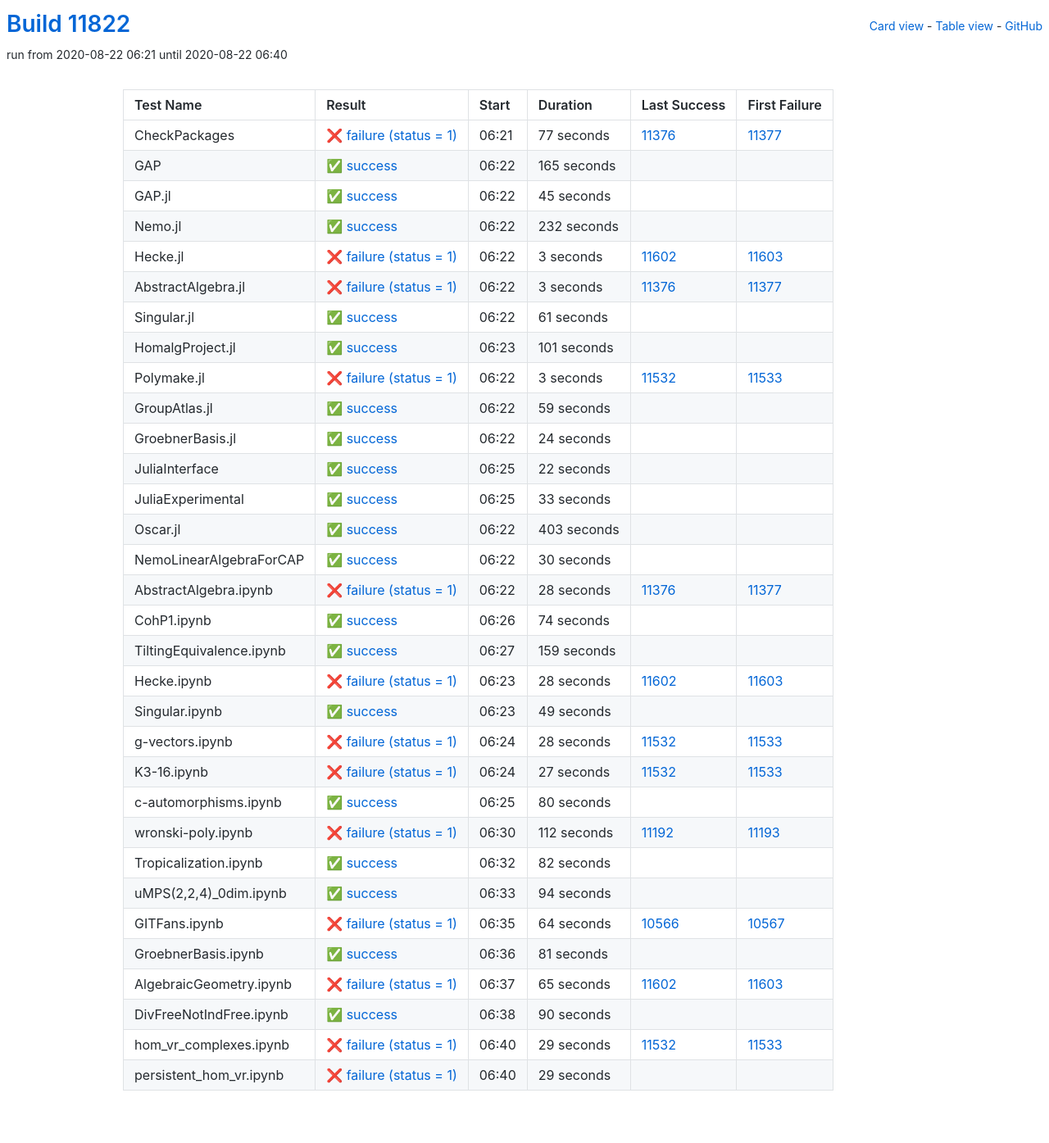
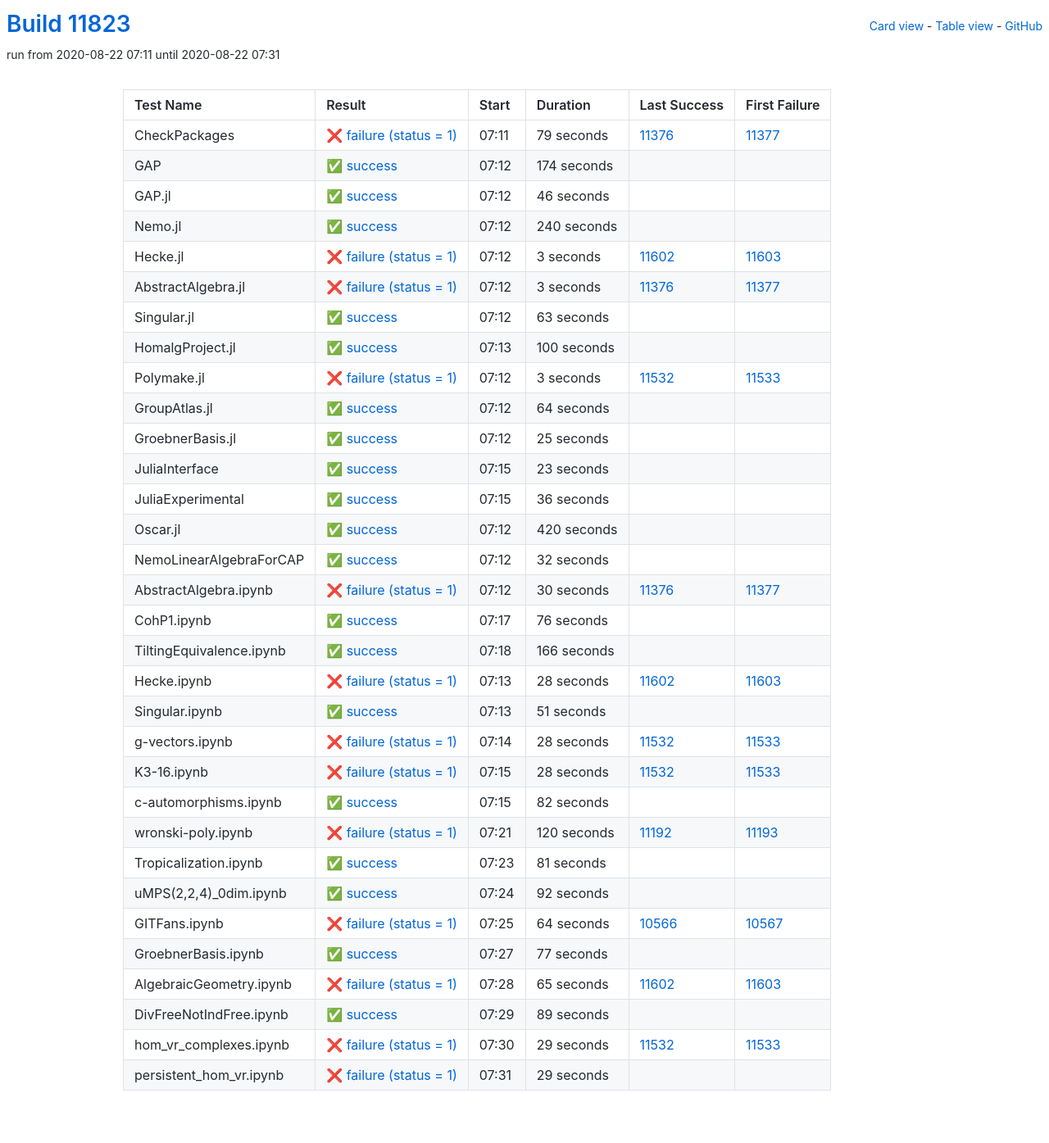
Before and after one commit to oscar-system/oscar-ci-status, a Jekyll site: the page built from table.html, in a window 1280 px wide. Shown: the whole page at 82% size. Built offline with Jekyll 4.4.1, drawn with Linux system fonts in a browser that asks for light colours.

Commit message:
Build #11823

```diff
--- a/_data/ci.yml
+++ b/_data/ci.yml
@@ -1,6 +1,6 @@
 ---
-build: 11822
-build_url: https://oscarci.mathematik.uni-kl.de/job/oscar/11822/
+build: 11823
+build_url: https://oscarci.mathematik.uni-kl.de/job/oscar/11823/
 job: oscar
 organization: oscar-system
 repo: oscar-ci-status
@@ -8,56 +8,56 @@
 tests:
 - name: CheckPackages
   id: checkpackages
-  log: https://oscarci.mathematik.uni-kl.de/job/oscar/11822/artifact/logs/build-11822/CheckPackages.log
-  start: 2020-08-22 06:21
+  log: https://oscarci.mathematik.uni-kl.de/job/oscar/11823/artifact/logs/build-11823/CheckPackages.log
+  start: 2020-08-22 07:11
   success: false
   exitcode: 1
   status: failure
-  duration: 77
+  duration: 79
   last_success: 11376
   last_success_url: https://oscarci.mathematik.uni-kl.de/job/oscar/11376/
   first_failure: 11377
   first_failure_url: https://oscarci.mathematik.uni-kl.de/job/oscar/11377/
 - name: GAP
   id: gap
-  log: https://oscarci.mathematik.uni-kl.de/job/oscar/11822/artifact/logs/build-11822/GAP.log
-  start: 2020-08-22 06:22
+  log: https://oscarci.mathematik.uni-kl.de/job/oscar/11823/artifact/logs/build-11823/GAP.log
+  start: 2020-08-22 07:12
   success: true
   exitcode: 0
   status: success
-  duration: 165
+  duration: 174
   last_success: false
   last_success_url:
   first_failure: false
   first_failure_url:
 - name: GAP.jl
   id: gap-jl
-  log: https://oscarci.mathematik.uni-kl.de/job/oscar/11822/artifact/logs/build-11822/GAP.jl.log
-  start: 2020-08-22 06:22
+  log: https://oscarci.mathematik.uni-kl.de/job/oscar/11823/artifact/logs/build-11823/GAP.jl.log
+  start: 2020-08-22 07:12
   success: true
   exitcode: 0
   status: success
-  duration: 45
+  duration: 46
   last_success: false
   last_success_url:
   first_failure: false
   first_failure_url:
 - name: Nemo.jl
   id: nemo-jl
-  log: https://oscarci.mathematik.uni-kl.de/job/oscar/11822/artifact/logs/build-11822/Nemo.jl.log
-  start: 2020-08-22 06:22
+  log: https://oscarci.mathematik.uni-kl.de/job/oscar/11823/artifact/logs/build-11823/Nemo.jl.log
+  start: 2020-08-22 07:12
   success: true
   exitcode: 0
   status: success
-  duration: 232
+  duration: 240
   last_success: false
   last_success_url:
   first_failure: false
   first_failure_url:
 - name: Hecke.jl
   id: hecke-jl
-  log: https://oscarci.mathematik.uni-kl.de/job/oscar/11822/artifact/logs/build-11822/Hecke.jl.log
-  start: 2020-08-22 06:22
+  log: https://oscarci.mathematik.uni-kl.de/job/oscar/11823/artifact/logs/build-11823/Hecke.jl.log
+  start: 2020-08-22 07:12
   success: false
   exitcode: 1
   status: failure
@@ -68,8 +68,8 @@
   first_failure_url: https://oscarci.mathematik.uni-kl.de/job/oscar/11603/
 - name: AbstractAlgebra.jl
   id: abstractalgebra-jl
-  log: https://oscarci.mathematik.uni-kl.de/job/oscar/11822/artifact/logs/build-11822/AbstractAlgebra.jl.log
-  start: 2020-08-22 06:22
+  log: https://oscarci.mathematik.uni-kl.de/job/oscar/11823/artifact/logs/build-11823/AbstractAlgebra.jl.log
+  start: 2020-08-22 07:12
   success: false
   exitcode: 1
   status: failure
@@ -80,32 +80,32 @@
   first_failure_url: https://oscarci.mathematik.uni-kl.de/job/oscar/11377/
 - name: Singular.jl
   id: singular-jl
-  log: https://oscarci.mathematik.uni-kl.de/job/oscar/11822/artifact/logs/build-11822/Singular.jl.log
-  start: 2020-08-22 06:22
+  log: https://oscarci.mathematik.uni-kl.de/job/oscar/11823/artifact/logs/build-11823/Singular.jl.log
+  start: 2020-08-22 07:12
   success: true
   exitcode: 0
   status: success
-  duration: 61
+  duration: 63
   last_success: false
   last_success_url:
   first_failure: false
   first_failure_url:
 - name: HomalgProject.jl
   id: homalgproject-jl
-  log: https://oscarci.mathematik.uni-kl.de/job/oscar/11822/artifact/logs/build-11822/HomalgProject.jl.log
-  start: 2020-08-22 06:23
+  log: https://oscarci.mathematik.uni-kl.de/job/oscar/11823/artifact/logs/build-11823/HomalgProject.jl.log
+  start: 2020-08-22 07:13
   success: true
   exitcode: 0
   status: success
-  duration: 101
+  duration: 100
   last_success: false
   last_success_url:
   first_failure: false
   first_failure_url:
 - name: Polymake.jl
   id: polymake-jl
-  log: https://oscarci.mathematik.uni-kl.de/job/oscar/11822/artifact/logs/build-11822/Polymake.jl.log
-  start: 2020-08-22 06:22
+  log: https://oscarci.mathematik.uni-kl.de/job/oscar/11823/artifact/logs/build-11823/Polymake.jl.log
+  start: 2020-08-22 07:12
   success: false
   exitcode: 1
   status: failure
@@ -116,116 +116,116 @@
   first_failure_url: https://oscarci.mathematik.uni-kl.de/job/oscar/11533/
 - name: GroupAtlas.jl
   id: groupatlas-jl
-  log: https://oscarci.mathematik.uni-kl.de/job/oscar/11822/artifact/logs/build-11822/GroupAtlas.jl.log
-  start: 2020-08-22 06:22
+  log: https://oscarci.mathematik.uni-kl.de/job/oscar/11823/artifact/logs/build-11823/GroupAtlas.jl.log
+  start: 2020-08-22 07:12
   success: true
   exitcode: 0
   status: success
-  duration: 59
+  duration: 64
   last_success: false
   last_success_url:
   first_failure: false
   first_failure_url:
 - name: GroebnerBasis.jl
   id: groebnerbasis-jl
-  log: https://oscarci.mathematik.uni-kl.de/job/oscar/11822/artifact/logs/build-11822/GroebnerBasis.jl.log
-  start: 2020-08-22 06:22
+  log: https://oscarci.mathematik.uni-kl.de/job/oscar/11823/artifact/logs/build-11823/GroebnerBasis.jl.log
+  start: 2020-08-22 07:12
   success: true
   exitcode: 0
   status: success
-  duration: 24
+  duration: 25
   last_success: false
   last_success_url:
   first_failure: false
   first_failure_url:
 - name: JuliaInterface
   id: juliainterface
-  log: https://oscarci.mathematik.uni-kl.de/job/oscar/11822/artifact/logs/build-11822/JuliaInterface.log
-  start: 2020-08-22 06:25
+  log: https://oscarci.mathematik.uni-kl.de/job/oscar/11823/artifact/logs/build-11823/JuliaInterface.log
+  start: 2020-08-22 07:15
   success: true
   exitcode: 0
   status: success
-  duration: 22
+  duration: 23
   last_success: false
   last_success_url:
   first_failure: false
   first_failure_url:
 - name: JuliaExperimental
   id: juliaexperimental
-  log: https://oscarci.mathematik.uni-kl.de/job/oscar/11822/artifact/logs/build-11822/JuliaExperimental.log
-  start: 2020-08-22 06:25
+  log: https://oscarci.mathematik.uni-kl.de/job/oscar/11823/artifact/logs/build-11823/JuliaExperimental.log
+  start: 2020-08-22 07:15
   success: true
   exitcode: 0
   status: success
-  duration: 33
+  duration: 36
   last_success: false
   last_success_url:
   first_failure: false
   first_failure_url:
 - name: Oscar.jl
   id: oscar-jl
-  log: https://oscarci.mathematik.uni-kl.de/job/oscar/11822/artifact/logs/build-11822/Oscar.jl.log
-  start: 2020-08-22 06:22
+  log: https://oscarci.mathematik.uni-kl.de/job/oscar/11823/artifact/logs/build-11823/Oscar.jl.log
+  start: 2020-08-22 07:12
   success: true
   exitcode: 0
   status: success
-  duration: 403
+  duration: 420
   last_success: false
   last_success_url:
   first_failure: false
   first_failure_url:
 - name: NemoLinearAlgebraForCAP
   id: nemolinearalgebraforcap
-  log: https://oscarci.mathematik.uni-kl.de/job/oscar/11822/artifact/logs/build-11822/NemoLinearAlgebraForCAP.log
-  start: 2020-08-22 06:22
+  log: https://oscarci.mathematik.uni-kl.de/job/oscar/11823/artifact/logs/build-11823/NemoLinearAlgebraForCAP.log
+  start: 2020-08-22 07:12
   success: true
   exitcode: 0
   status: success
-  duration: 30
+  duration: 32
   last_success: false
   last_success_url:
   first_failure: false
   first_failure_url:
 - name: AbstractAlgebra.ipynb
   id: abstractalgebra-ipynb
-  log: https://oscarci.mathematik.uni-kl.de/job/oscar/11822/artifact/logs/build-11822/AbstractAlgebra.ipynb.log
-  start: 2020-08-22 06:22
+  log: https://oscarci.mathematik.uni-kl.de/job/oscar/11823/artifact/logs/build-11823/AbstractAlgebra.ipynb.log
+  start: 2020-08-22 07:12
   success: false
   exitcode: 1
   status: failure
-  duration: 28
+  duration: 30
   last_success: 11376
   last_success_url: https://oscarci.mathematik.uni-kl.de/job/oscar/11376/
   first_failure: 11377
   first_failure_url: https://oscarci.mathematik.uni-kl.de/job/oscar/11377/
 - name: CohP1.ipynb
   id: cohp1-ipynb
-  log: https://oscarci.mathematik.uni-kl.de/job/oscar/11822/artifact/logs/build-11822/CohP1.ipynb.log
-  start: 2020-08-22 06:26
+  log: https://oscarci.mathematik.uni-kl.de/job/oscar/11823/artifact/logs/build-11823/CohP1.ipynb.log
+  start: 2020-08-22 07:17
   success: true
   exitcode: 0
   status: success
-  duration: 74
+  duration: 76
   last_success: false
   last_success_url:
   first_failure: false
   first_failure_url:
 - name: TiltingEquivalence.ipynb
   id: tiltingequivalence-ipynb
-  log: https://oscarci.mathematik.uni-kl.de/job/oscar/11822/artifact/logs/build-11822/TiltingEquivalence.ipynb.log
-  start: 2020-08-22 06:27
+  log: https://oscarci.mathematik.uni-kl.de/job/oscar/11823/artifact/logs/build-11823/TiltingEquivalence.ipynb.log
+  start: 2020-08-22 07:18
   success: true
   exitcode: 0
   status: success
-  duration: 159
+  duration: 166
   last_success: false
   last_success_url:
   first_failure: false
   first_failure_url:
 - name: Hecke.ipynb
   id: hecke-ipynb
-  log: https://oscarci.mathematik.uni-kl.de/job/oscar/11822/artifact/logs/build-11822/Hecke.ipynb.log
-  start: 2020-08-22 06:23
+  log: https://oscarci.mathematik.uni-kl.de/job/oscar/11823/artifact/logs/build-11823/Hecke.ipynb.log
+  start: 2020-08-22 07:13
   success: false
   exitcode: 1
   status: failure
@@ -236,20 +236,20 @@
   first_failure_url: https://oscarci.mathematik.uni-kl.de/job/oscar/11603/
 - name: Singular.ipynb
   id: singular-ipynb
-  log: https://oscarci.mathematik.uni-kl.de/job/oscar/11822/artifact/logs/build-11822/Singular.ipynb.log
-  start: 2020-08-22 06:23
+  log: https://oscarci.mathematik.uni-kl.de/job/oscar/11823/artifact/logs/build-11823/Singular.ipynb.log
+  start: 2020-08-22 07:13
   success: true
   exitcode: 0
   status: success
-  duration: 49
+  duration: 51
   last_success: false
   last_success_url:
   first_failure: false
   first_failure_url:
 - name: g-vectors.ipynb
   id: g-vectors-ipynb
-  log: https://oscarci.mathematik.uni-kl.de/job/oscar/11822/artifact/logs/build-11822/g-vectors.ipynb.log
-  start: 2020-08-22 06:24
+  log: https://oscarci.mathematik.uni-kl.de/job/oscar/11823/artifact/logs/build-11823/g-vectors.ipynb.log
+  start: 2020-08-22 07:14
   success: false
   exitcode: 1
   status: failure
@@ -260,44 +260,20 @@
   first_failure_url: https://oscarci.mathematik.uni-kl.de/job/oscar/11533/
 - name: K3-16.ipynb
   id: k3-16-ipynb
-  log: https://oscarci.mathematik.uni-kl.de/job/oscar/11822/artifact/logs/build-11822/K3-16.ipynb.log
-  start: 2020-08-22 06:24
+  log: https://oscarci.mathematik.uni-kl.de/job/oscar/11823/artifact/logs/build-11823/K3-16.ipynb.log
+  start: 2020-08-22 07:15
   success: false
   exitcode: 1
   status: failure
-  duration: 27
+  duration: 28
   last_success: 11532
   last_success_url: https://oscarci.mathematik.uni-kl.de/job/oscar/11532/
   first_failure: 11533
   first_failure_url: https://oscarci.mathematik.uni-kl.de/job/oscar/11533/
 - name: c-automorphisms.ipynb
   id: c-automorphisms-ipynb
-  log: https://oscarci.mathematik.uni-kl.de/job/oscar/11822/artifact/logs/build-11822/c-automorphisms.ipynb.log
-  start: 2020-08-22 06:25
-  success: true
-  exitcode: 0
-  status: success
-  duration: 80
-  last_success: false
-  last_success_url:
-  first_failure: false
-  first_failure_url:
-- name: wronski-poly.ipynb
-  id: wronski-poly-ipynb
-  log: https://oscarci.mathematik.uni-kl.de/job/oscar/11822/artifact/logs/build-11822/wronski-poly.ipynb.log
-  start: 2020-08-22 06:30
-  success: false
-  exitcode: 1
-  status: failure
-  duration: 112
-  last_success: 11192
-  last_success_url: https://oscarci.mathematik.uni-kl.de/job/oscar/11192/
-  first_failure: 11193
-  first_failure_url: https://oscarci.mathematik.uni-kl.de/job/oscar/11193/
-- name: Tropicalization.ipynb
-  id: tropicalization-ipynb
-  log: https://oscarci.mathematik.uni-kl.de/job/oscar/11822/artifact/logs/build-11822/Tropicalization.ipynb.log
-  start: 2020-08-22 06:32
+  log: https://oscarci.mathematik.uni-kl.de/job/oscar/11823/artifact/logs/build-11823/c-automorphisms.ipynb.log
+  start: 2020-08-22 07:15
   success: true
   exitcode: 0
   status: success
@@ -306,22 +282,46 @@
   last_success_url:
   first_failure: false
   first_failure_url:
-- name: uMPS(2,2,4)_0dim.ipynb
-  id: umps-2-2-4-0dim-ipynb
-  log: https://oscarci.mathematik.uni-kl.de/job/oscar/11822/artifact/logs/build-11822/uMPS-2-2-4-_0dim.ipynb.log
-  start: 2020-08-22 06:33
+- name: wronski-poly.ipynb
+  id: wronski-poly-ipynb
+  log: https://oscarci.mathematik.uni-kl.de/job/oscar/11823/artifact/logs/build-11823/wronski-poly.ipynb.log
+  start: 2020-08-22 07:21
+  success: false
+  exitcode: 1
+  status: failure
+  duration: 120
+  last_success: 11192
+  last_success_url: https://oscarci.mathematik.uni-kl.de/job/oscar/11192/
+  first_failure: 11193
+  first_failure_url: https://oscarci.mathematik.uni-kl.de/job/oscar/11193/
+- name: Tropicalization.ipynb
+  id: tropicalization-ipynb
+  log: https://oscarci.mathematik.uni-kl.de/job/oscar/11823/artifact/logs/build-11823/Tropicalization.ipynb.log
+  start: 2020-08-22 07:23
   success: true
   exitcode: 0
   status: success
-  duration: 94
+  duration: 81
+  last_success: false
+  last_success_url:
+  first_failure: false
+  first_failure_url:
+- name: uMPS(2,2,4)_0dim.ipynb
+  id: umps-2-2-4-0dim-ipynb
+  log: https://oscarci.mathematik.uni-kl.de/job/oscar/11823/artifact/logs/build-11823/uMPS-2-2-4-_0dim.ipynb.log
+  start: 2020-08-22 07:24
+  success: true
+  exitcode: 0
+  status: success
+  duration: 92
   last_success: false
   last_success_url:
   first_failure: false
   first_failure_url:
 - name: GITFans.ipynb
   id: gitfans-ipynb
-  log: https://oscarci.mathematik.uni-kl.de/job/oscar/11822/artifact/logs/build-11822/GITFans.ipynb.log
-  start: 2020-08-22 06:35
+  log: https://oscarci.mathematik.uni-kl.de/job/oscar/11823/artifact/logs/build-11823/GITFans.ipynb.log
+  start: 2020-08-22 07:25
   success: false
   exitcode: 1
   status: failure
@@ -332,20 +332,20 @@
   first_failure_url: https://oscarci.mathematik.uni-kl.de/job/oscar/10567/
 - name: GroebnerBasis.ipynb
   id: groebnerbasis-ipynb
-  log: https://oscarci.mathematik.uni-kl.de/job/oscar/11822/artifact/logs/build-11822/GroebnerBasis.ipynb.log
-  start: 2020-08-22 06:36
+  log: https://oscarci.mathematik.uni-kl.de/job/oscar/11823/artifact/logs/build-11823/GroebnerBasis.ipynb.log
+  start: 2020-08-22 07:27
   success: true
   exitcode: 0
   status: success
-  duration: 81
+  duration: 77
   last_success: false
   last_success_url:
   first_failure: false
   first_failure_url:
 - name: AlgebraicGeometry.ipynb
   id: algebraicgeometry-ipynb
-  log: https://oscarci.mathematik.uni-kl.de/job/oscar/11822/artifact/logs/build-11822/AlgebraicGeometry.ipynb.log
-  start: 2020-08-22 06:37
+  log: https://oscarci.mathematik.uni-kl.de/job/oscar/11823/artifact/logs/build-11823/AlgebraicGeometry.ipynb.log
+  start: 2020-08-22 07:28
   success: false
   exitcode: 1
   status: failure
@@ -356,20 +356,20 @@
   first_failure_url: https://oscarci.mathematik.uni-kl.de/job/oscar/11603/
 - name: DivFreeNotIndFree.ipynb
   id: divfreenotindfree-ipynb
-  log: https://oscarci.mathematik.uni-kl.de/job/oscar/11822/artifact/logs/build-11822/DivFreeNotIndFree.ipynb.log
-  start: 2020-08-22 06:38
+  log: https://oscarci.mathematik.uni-kl.de/job/oscar/11823/artifact/logs/build-11823/DivFreeNotIndFree.ipynb.log
+  start: 2020-08-22 07:29
   success: true
   exitcode: 0
   status: success
-  duration: 90
+  duration: 89
   last_success: false
   last_success_url:
   first_failure: false
   first_failure_url:
 - name: hom_vr_complexes.ipynb
   id: hom-vr-complexes-ipynb
-  log: https://oscarci.mathematik.uni-kl.de/job/oscar/11822/artifact/logs/build-11822/hom_vr_complexes.ipynb.log
-  start: 2020-08-22 06:40
+  log: https://oscarci.mathematik.uni-kl.de/job/oscar/11823/artifact/logs/build-11823/hom_vr_complexes.ipynb.log
+  start: 2020-08-22 07:30
   success: false
   exitcode: 1
   status: failure
@@ -380,8 +380,8 @@
   first_failure_url: https://oscarci.mathematik.uni-kl.de/job/oscar/11533/
 - name: persistent_hom_vr.ipynb
   id: persistent-hom-vr-ipynb
-  log: https://oscarci.mathematik.uni-kl.de/job/oscar/11822/artifact/logs/build-11822/persistent_hom_vr.ipynb.log
-  start: 2020-08-22 06:40
+  log: https://oscarci.mathematik.uni-kl.de/job/oscar/11823/artifact/logs/build-11823/persistent_hom_vr.ipynb.log
+  start: 2020-08-22 07:31
   success: false
   exitcode: 1
   status: failure
```
Also changed, not shown: README.md.
